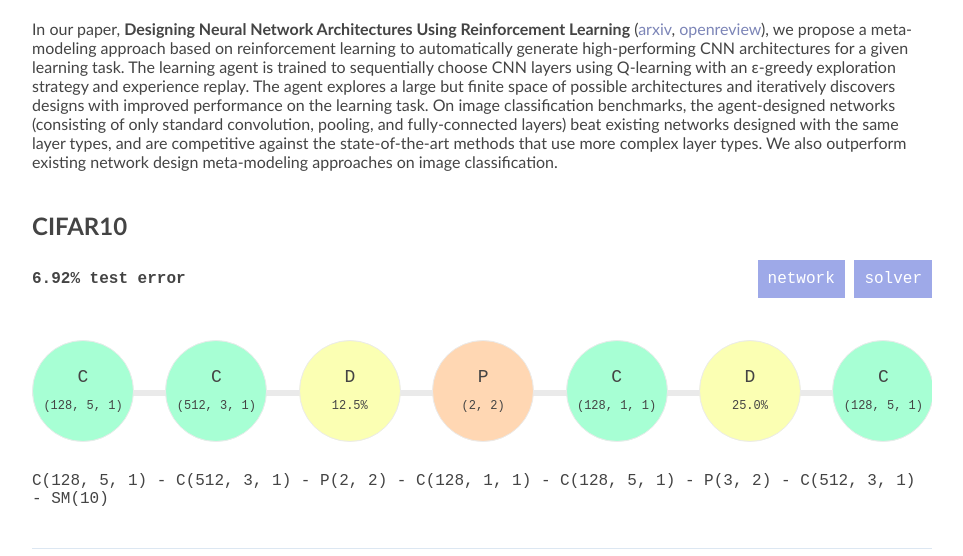
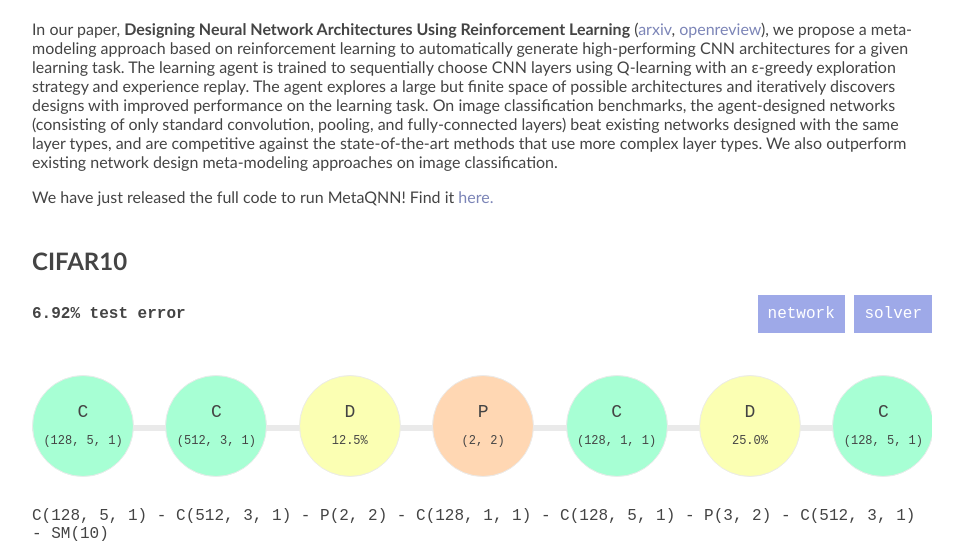
Before and after one commit to bowenbaker/metaqnn, a plain HTML site: page index.html in a window 1280 px wide. Shown: the part 184-740 px from the top of the page, without its empty margins (158-1121 px from the left). Drawn offline with Linux system fonts and the light colour scheme.

Commit message:
added link to code

```diff
--- a/index.html
+++ b/index.html
@@ -23,6 +23,8 @@
 
         <h1 id='about'> About </h1>
         <p>In our paper, <b>Designing Neural Network Architectures Using Reinforcement Learning</b> (<a class='invert' href='https://arxiv.org/abs/1611.02167'>arxiv</a>, <a class='invert' href='http://openreview.net/pdf?id=S1c2cvqee'>openreview</a>), we propose a meta-modeling approach based on reinforcement learning to automatically generate high-performing CNN architectures for a given learning task. The learning agent is trained to sequentially choose CNN layers using Q-learning with an &epsilon;-greedy exploration strategy and experience replay. The agent explores a large but finite space of possible architectures and iteratively discovers designs with improved performance on the learning task. On image classification benchmarks, the agent-designed networks (consisting of only standard convolution, pooling, and fully-connected layers) beat existing networks designed with the same layer types, and are competitive against the state-of-the-art methods that use more complex layer types. We also outperform existing network design meta-modeling approaches on image classification.</p>
+
+        <p>We have just released the full code to run MetaQNN! Find it <a class='invert' href='https://github.com/bowenbaker/metaqnn'>here.</a></p>
         <h2 id='cifar10'> CIFAR10 </h2>
         <div class='results'>
             <div class='result-row'>
```
